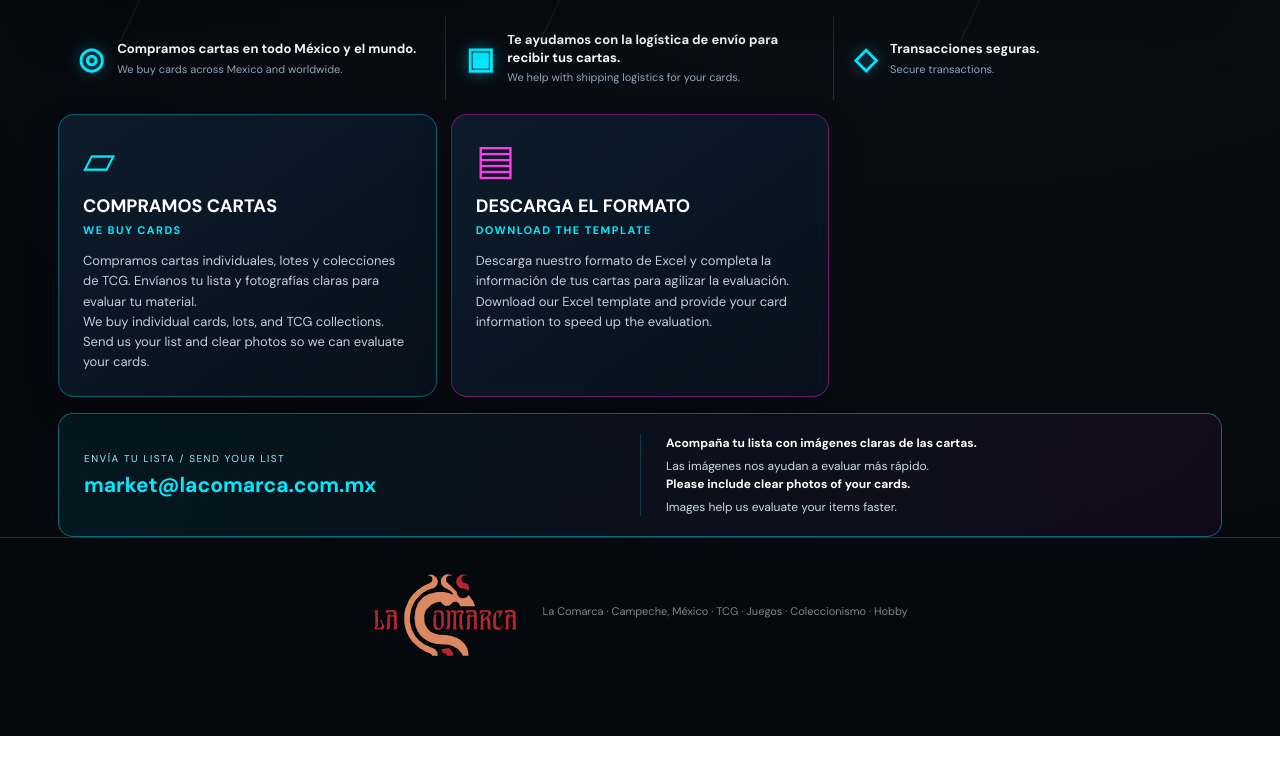
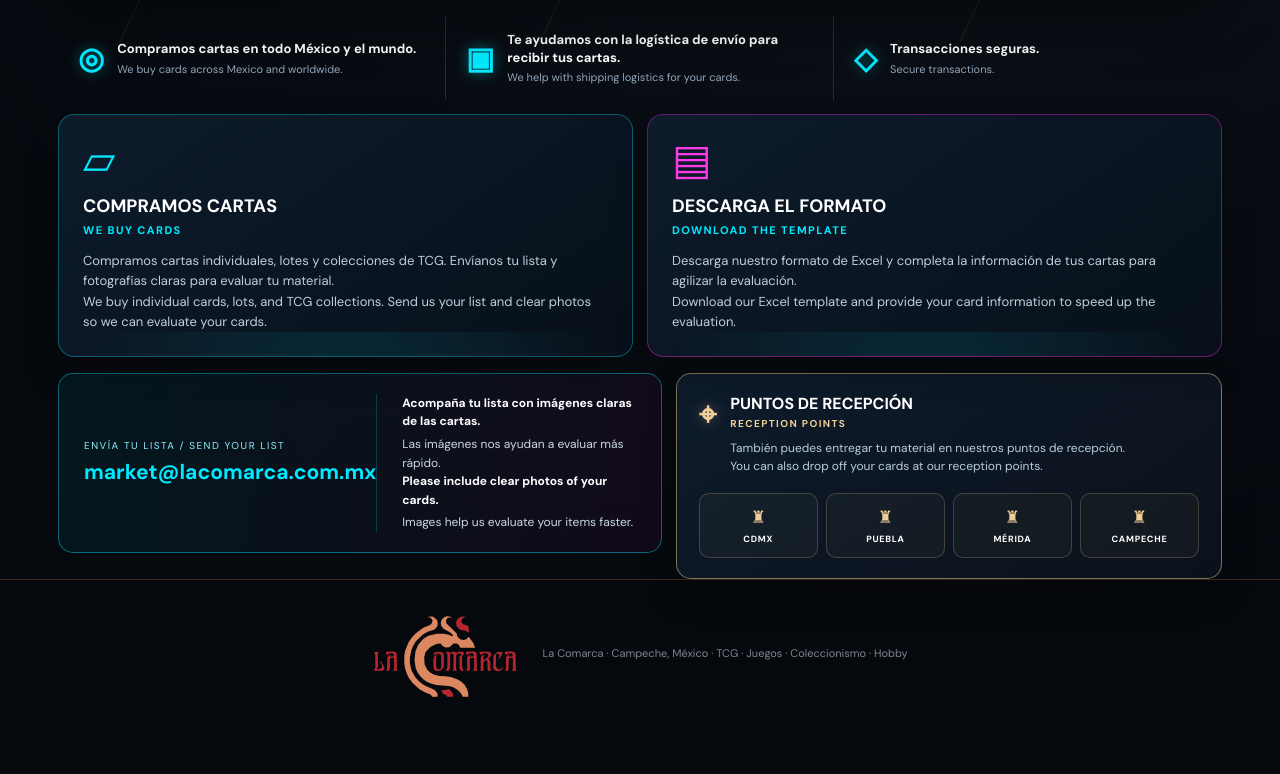
Before and after one commit to lacomarcaventas-del/la-comarca-pokemon, a Next.js app: page /market in a window 1280 px wide. Shown: the part 758-1532 px from the top of the page. Before the commit the page ends 1494 px from the top, so only its background shows below. Built offline with nearby package versions, Linux system fonts and the light colour scheme.

Commit message:
Restore reception points section and fix Market columns

```diff
--- a/app/market/page.tsx
+++ b/app/market/page.tsx
@@ -19,7 +19,7 @@ const marketCss = `
 .marketInfo{max-width:1200px;margin:18px auto 0;padding:0 18px;display:grid;grid-template-columns:repeat(3,1fr)}
 .marketInfoItem{min-height:84px;padding:14px 20px;display:flex;align-items:center;gap:13px;border-right:1px solid rgba(0,234,255,.2)}.marketInfoItem:last-child{border-right:0}
 .marketInfoIcon{font-size:30px;color:#00eaff;text-shadow:0 0 14px rgba(0,234,255,.45)}.marketInfo strong{display:block;color:#fff;font-size:13px;line-height:1.35}.marketInfo span{display:block;margin-top:4px;color:#91a6b9;font-size:11px;line-height:1.35}
-.marketActions{max-width:1200px;margin:14px auto 0;padding:0 18px;display:grid;grid-template-columns:repeat(3,1fr);gap:14px}
+.marketActions{max-width:1200px;margin:14px auto 0;padding:0 18px;display:grid;grid-template-columns:repeat(2,1fr);gap:14px}
 .marketAction{min-height:205px;display:block;padding:24px;border:1px solid rgba(0,234,255,.34);border-radius:16px;background:linear-gradient(145deg,#0d1b2b,#07101a);box-shadow:0 13px 32px rgba(0,0,0,.25);text-decoration:none;transition:transform .18s ease,border-color .18s ease;position:relative;overflow:hidden}
 .marketAction:nth-child(2){border-color:rgba(255,32,231,.38)}.marketAction:hover{transform:translateY(-3px);border-color:#00eaff}
 .marketAction:before{content:"";position:absolute;inset:auto -20% -65% -20%;height:180px;background:radial-gradient(circle,rgba(0,234,255,.12),transparent 65%);pointer-events:none}
@@ -95,11 +95,18 @@ export default function MarketPage(){
           <h2>DESCARGA EL FORMATO <span>DOWNLOAD THE TEMPLATE</span></h2>
           <p>Descarga nuestro formato de Excel y completa la información de tus cartas para agilizar la evaluación.<br/>Download our Excel template and provide your card information to speed up the evaluation.</p>
         </a>
-      </section> <section className="marketEmailBox">
-        <div className="marketEmailInner">
-          <div><div className="marketEmailLabel">ENVÍA TU LISTA / SEND YOUR LIST</div><a className="marketEmail" href="mailto:market@lacomarca.com.mx?subject=Mi%20lista%20-%20La%20Comarca%20Market">market@lacomarca.com.mx</a></div>
-          <div className="marketEmailNote"><strong>Acompaña tu lista con imágenes claras de las cartas.</strong>Las imágenes nos ayudan a evaluar más rápido.<br/><strong>Please include clear photos of your cards.</strong>Images help us evaluate your items faster.</div>
-        </div>
+      </section>
+      <section className="marketBottom">
+        <section className="marketEmailBox">
+          <div className="marketEmailInner">
+            <div><div className="marketEmailLabel">ENVÍA TU LISTA / SEND YOUR LIST</div><a className="marketEmail" href="mailto:market@lacomarca.com.mx?subject=Mi%20lista%20-%20La%20Comarca%20Market">market@lacomarca.com.mx</a></div>
+            <div className="marketEmailNote"><strong>Acompaña tu lista con imágenes claras de las cartas.</strong>Las imágenes nos ayudan a evaluar más rápido.<br/><strong>Please include clear photos of your cards.</strong>Images help us evaluate your items faster.</div>
+          </div>
+        </section>
+        <section className="marketReception">
+          <div className="marketReceptionHead"><b className="marketReceptionIcon">⌖</b><div><h3>PUNTOS DE RECEPCIÓN <span>RECEPTION POINTS</span></h3><p>También puedes entregar tu material en nuestros puntos de recepción.<br/>You can also drop off your cards at our reception points.</p></div></div>
+          <div className="marketCities"><div className="marketCity"><span className="marketCityIcon">♜</span><small>CDMX</small></div><div className="marketCity"><span className="marketCityIcon">♜</span><small>PUEBLA</small></div><div className="marketCity"><span className="marketCityIcon">♜</span><small>MÉRIDA</small></div><div className="marketCity"><span className="marketCityIcon">♜</span><small>CAMPECHE</small></div></div>
+        </section>
       </section>
     </main>
     <footer className="siteFooter"><BrandLogo/><span>La Comarca · Campeche, México · TCG · Juegos · Coleccionismo · Hobby</span></footer>
```
